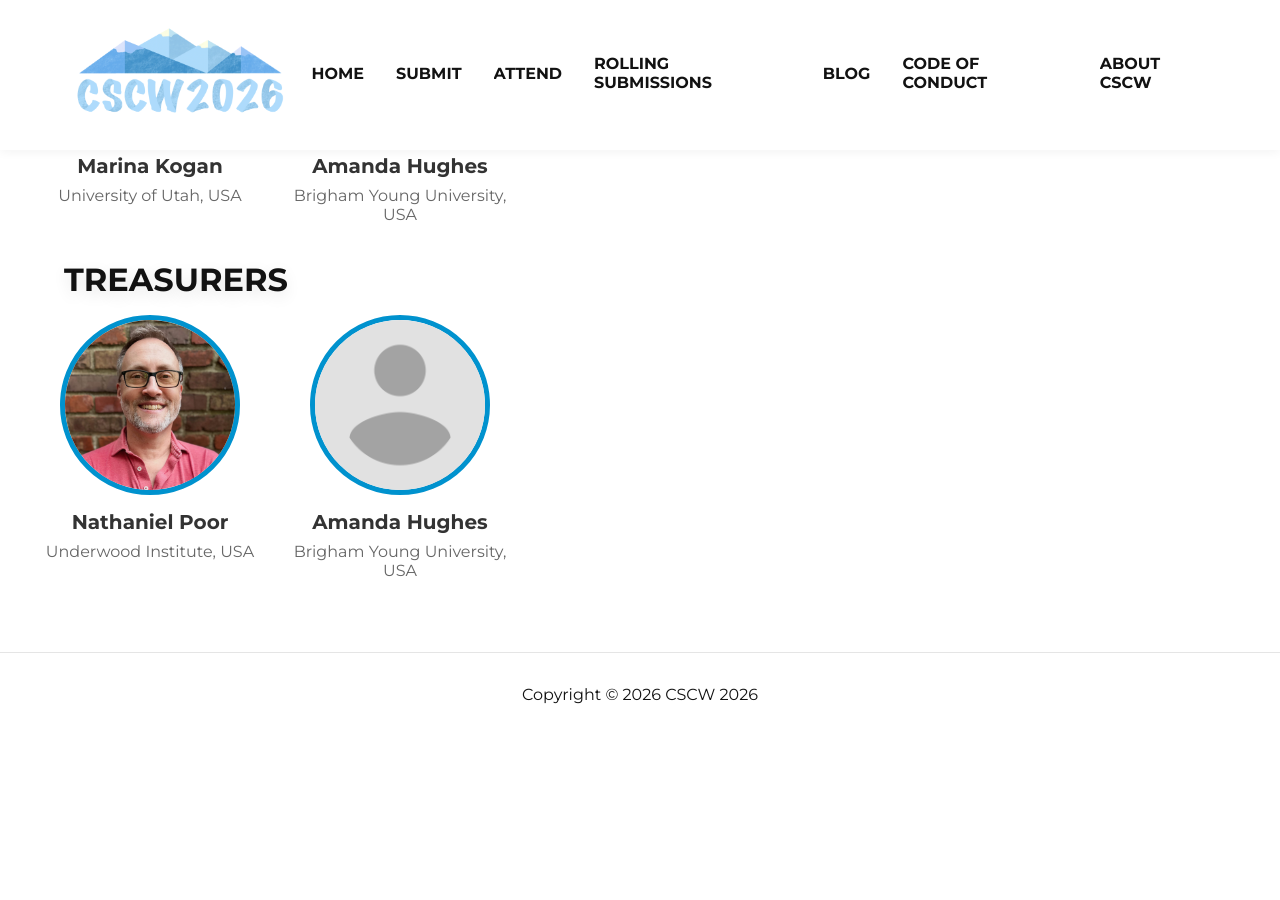
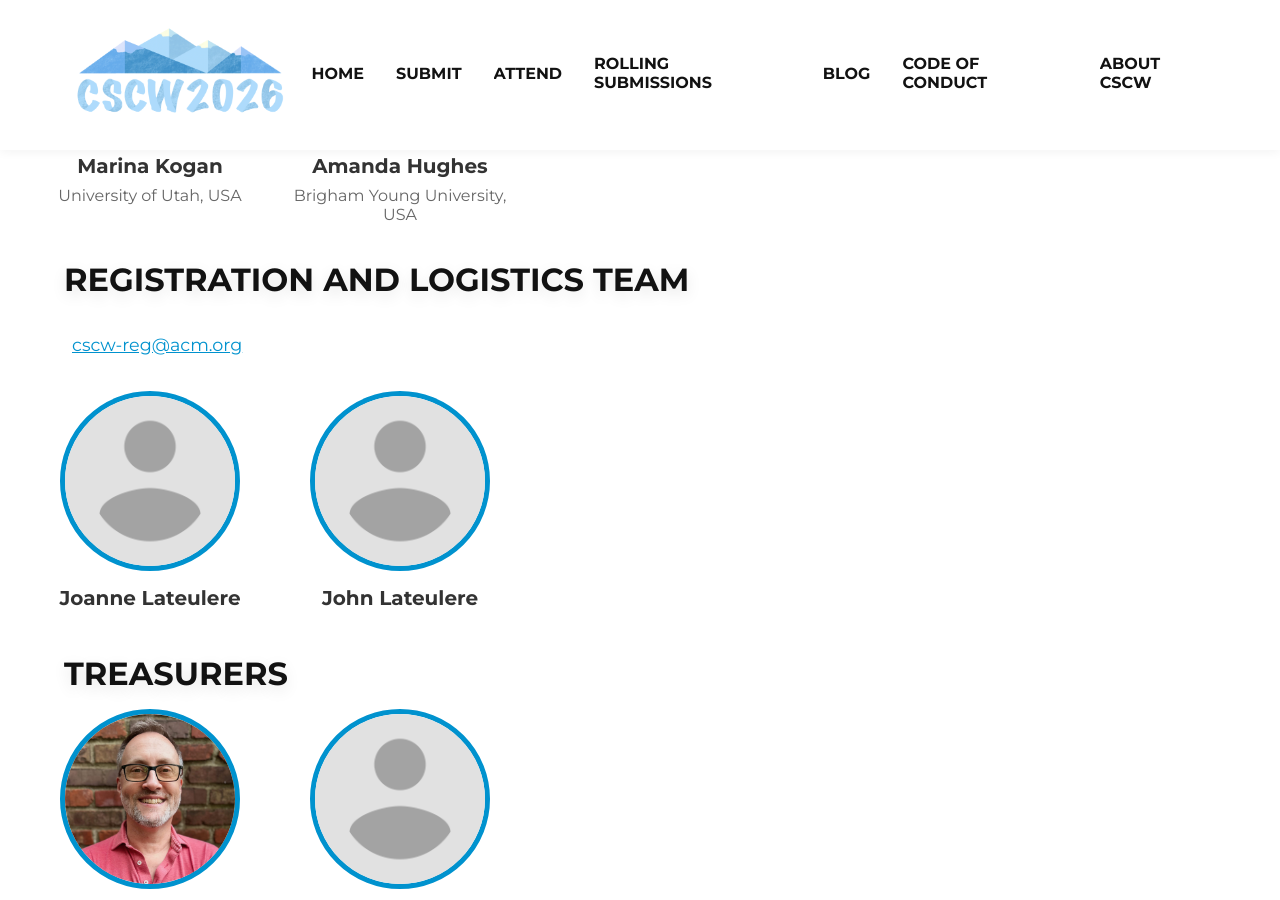
Before and after one commit to anthonypinter/cscw2026-website, a Jekyll site: the page built from organizing.html, in a window 1280 px wide and 900 px high, scrolled down 7222 px. Built offline with Jekyll 4.4.1, drawn with Linux system fonts in a browser that asks for light colours; before the commit the page ends 7958 px from its top, so only the background shows below that.

Commit message:
Update organizing.html

```diff
--- a/organizing.html
+++ b/organizing.html
@@ -409,8 +409,26 @@ section_id: home
 
     </div>
 
+      <!-- registration and logistics team -->
+    <h2>REGISTRATION AND LOGISTICS TEAM</h2>
+   <div class="page-text">
+        <a href="mailto:cscw-reg@acm.org">cscw-reg@acm.org</a>
+      </div>
+      <div class="flex-container">
+        <!-- Item 1 -->
+        <div class="circle-item">
+            <img src="images/placeholder.png" alt="Profile Image 1" class="circle-image">
+            <p class="title">Joanne Lateulere</p>
 
+        </div>
 
+         <div class="circle-item">
+            <img src="images/placeholder.png" alt="Profile Image 2" class="circle-image">
+            <p class="title">John Lateulere</p>
+
+        </div>
+
+    </div>
 
 
       <!-- DEI CHAIRS -->
```
